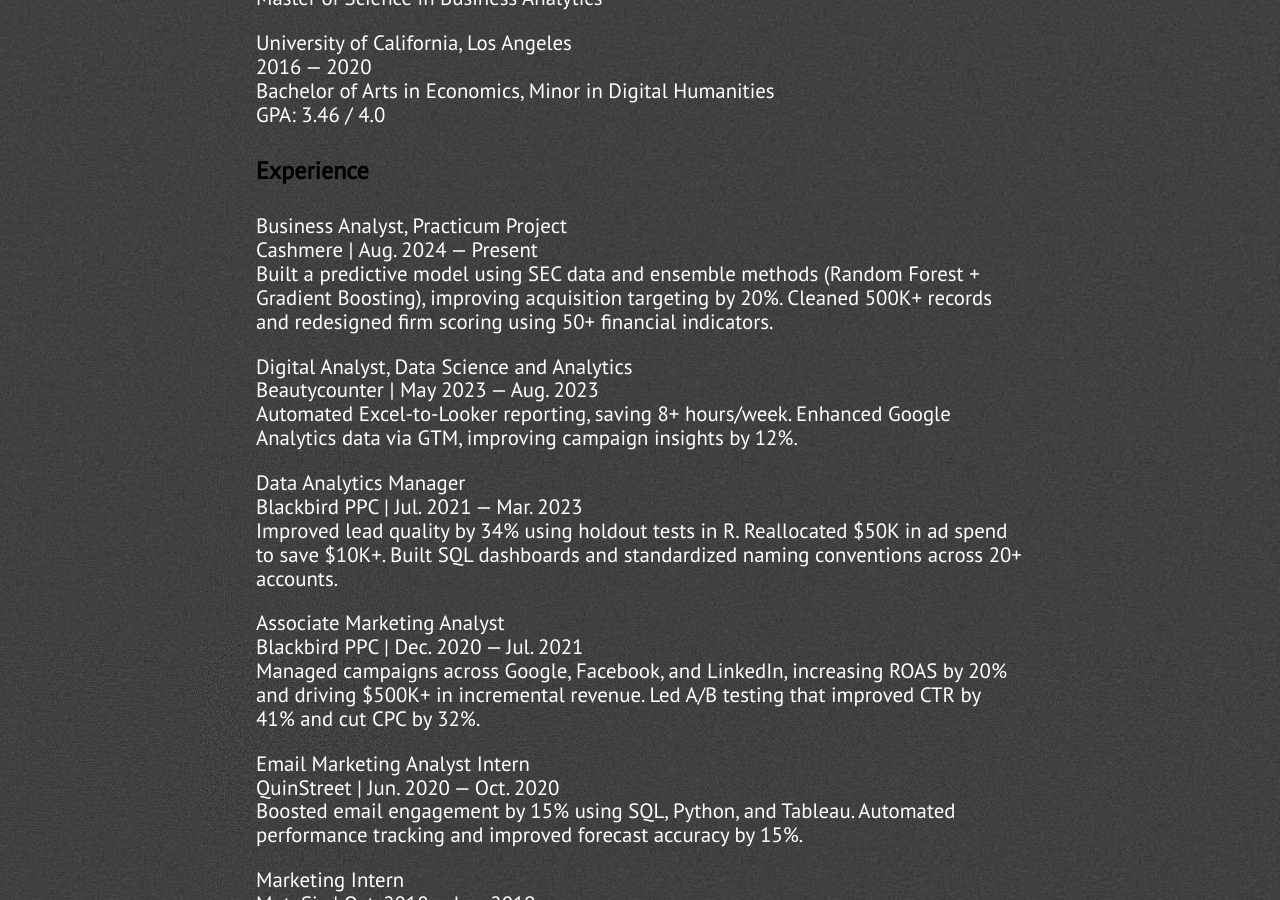
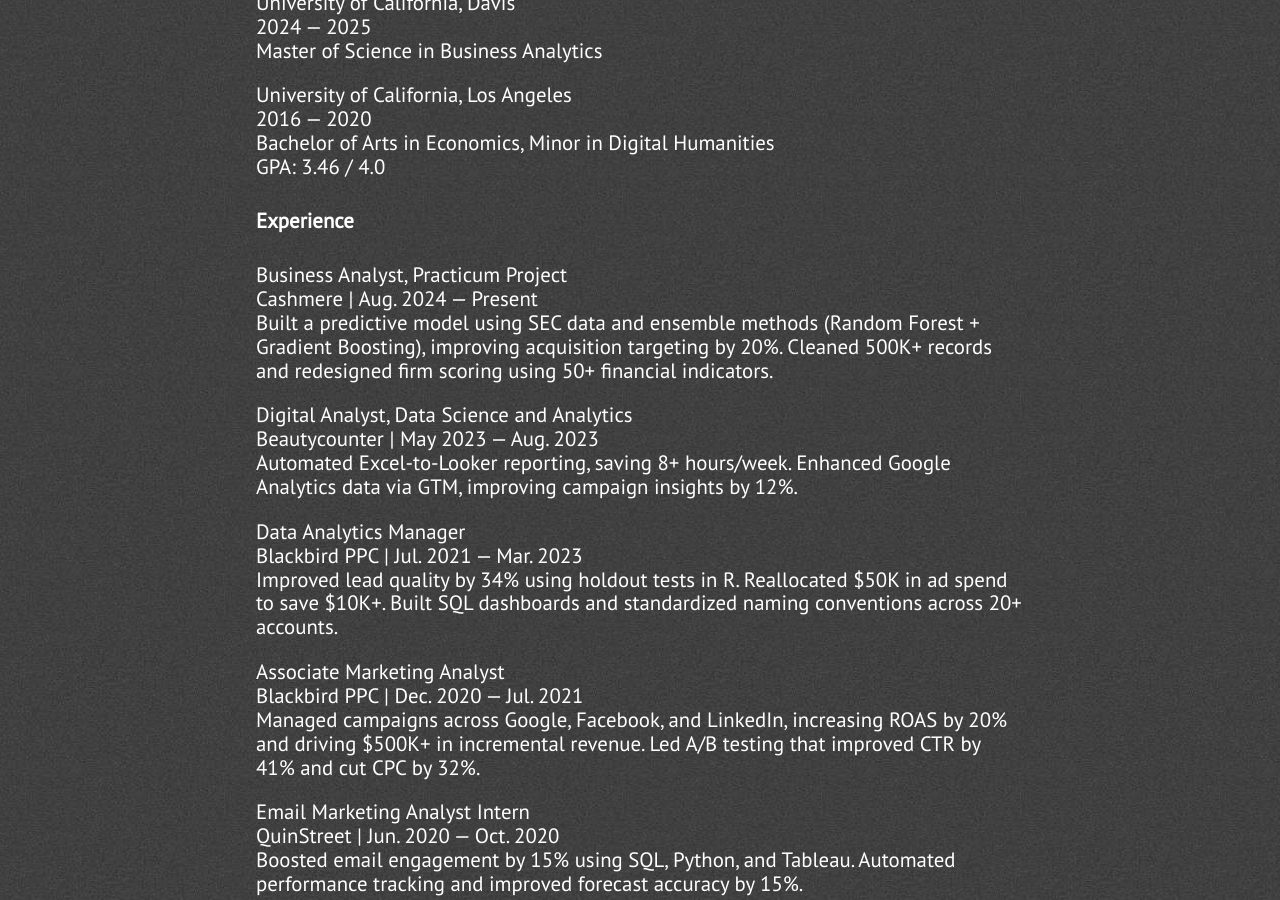
Before and after one commit to KaylynNguyen97/KaylynNguyen97.github.io, a Jekyll site: the page built from index.html, in a window 1280 px wide and 900 px high, scrolled down 2119 px. Built offline with Jekyll 4.4.1, drawn with Linux system fonts in a browser that asks for light colours; nearby versions of some CDN libraries; some of the changed text lies outside the part shown.

Commit message:
Update skills.html

```diff
--- a/_includes/skills.html
+++ b/_includes/skills.html
@@ -1,18 +1,19 @@
 <div class="section-wrapper">
     <section class="section experience" id="experience">
         <div id="experience-text">
+            <div class="section-heading text-3xl font-bold text-gray-800 mb-6">Experience</div>
 
             <!-- Education Section -->
-      <h2 class="text-3xl font-bold text-gray-800 mb-4">Education</h2>
+            <h3 class="skills-subsection text-2xl font-semibold text-primary mb-3">Education</h3>
 
             <div class="paragraph-text text-base text-gray-700 leading-relaxed mb-6">
-        <p class="mb-3">
+                <p class="mb-4">
                     <span class="font-bold text-lg text-gray-900">University of California, Davis</span><br>
                     <span class="italic text-gray-600">2024 — 2025</span><br>
                     Master of Science in Business Analytics
                 </p>
 
-        <p class="mb-3">
+                <p class="mb-4">
                     <span class="font-bold text-lg text-gray-900">University of California, Los Angeles</span><br>
                     <span class="italic text-gray-600">2016 — 2020</span><br>
                     Bachelor of Arts in Economics, Minor in Digital Humanities<br>
@@ -21,58 +22,47 @@
             </div>
 
             <!-- Experience Section -->
-      <h2 class="text-3xl font-bold text-gray-800 mb-4">Experience</h2>
+            <h3 class="skills-subsection text-2xl font-semibold text-primary mb-3">Experience</h3>
 
             <div class="paragraph-text text-base text-gray-700 leading-relaxed">
+
                 <p class="mb-4">
                     <span class="font-bold text-lg text-gray-900">Business Analyst, Practicum Project</span><br>
                     <span class="text-gray-600">Cashmere | Aug. 2024 — Present</span><br>
-          <span class="text-sm text-gray-700">
-            Built a predictive model using SEC data and ensemble methods (Random Forest + Gradient Boosting), improving acquisition targeting by 20%. Cleaned 500K+ records and redesigned firm scoring using 50+ financial indicators.
-          </span>
+                    Built a predictive model using SEC data and ensemble methods (Random Forest + Gradient Boosting), improving acquisition targeting by <span class="font-semibold">20%</span>. Cleaned <span class="font-semibold">500K+</span> records and redesigned firm scoring using <span class="font-semibold">50+ financial indicators</span>.
                 </p>
 
                 <p class="mb-4">
                     <span class="font-bold text-lg text-gray-900">Digital Analyst, Data Science and Analytics</span><br>
                     <span class="text-gray-600">Beautycounter | May 2023 — Aug. 2023</span><br>
-          <span class="text-sm text-gray-700">
-            Automated Excel-to-Looker reporting, saving 8+ hours/week. Enhanced Google Analytics data via GTM, improving campaign insights by 12%.
-          </span>
+                    Automated Excel-to-Looker reporting, saving <span class="font-semibold">8+ hours/week</span>. Enhanced Google Analytics data via GTM, improving campaign insights by <span class="font-semibold">12%</span>.
                 </p>
 
                 <p class="mb-4">
                     <span class="font-bold text-lg text-gray-900">Data Analytics Manager</span><br>
                     <span class="text-gray-600">Blackbird PPC | Jul. 2021 — Mar. 2023</span><br>
-          <span class="text-sm text-gray-700">
-            Improved lead quality by 34% using holdout tests in R. Reallocated $50K in ad spend to save $10K+. Built SQL dashboards and standardized naming conventions across 20+ accounts.
-          </span>
+                    Improved lead quality by <span class="font-semibold">34%</span> using holdout tests in R. Reallocated <span class="font-semibold">$50K</span> in ad spend to save <span class="font-semibold">$10K+</span>. Built SQL dashboards and standardized naming conventions across <span class="font-semibold">20+ accounts</span>.
                 </p>
 
                 <p class="mb-4">
                     <span class="font-bold text-lg text-gray-900">Associate Marketing Analyst</span><br>
                     <span class="text-gray-600">Blackbird PPC | Dec. 2020 — Jul. 2021</span><br>
-          <span class="text-sm text-gray-700">
-            Managed campaigns across Google, Facebook, and LinkedIn, increasing ROAS by 20% and driving $500K+ in incremental revenue. Led A/B testing that improved CTR by 41% and cut CPC by 32%.
-          </span>
+                    Managed campaigns across Google, Facebook, and LinkedIn, increasing ROAS by <span class="font-semibold">20%</span> and driving <span class="font-semibold">$500K+</span> in incremental revenue. Led A/B testing that improved CTR by <span class="font-semibold">41%</span> and cut CPC by <span class="font-semibold">32%</span>.
                 </p>
 
                 <p class="mb-4">
                     <span class="font-bold text-lg text-gray-900">Email Marketing Analyst Intern</span><br>
                     <span class="text-gray-600">QuinStreet | Jun. 2020 — Oct. 2020</span><br>
-          <span class="text-sm text-gray-700">
-            Boosted email engagement by 15% using SQL, Python, and Tableau. Automated performance tracking and improved forecast accuracy by 15%.
-          </span>
+                    Boosted email engagement by <span class="font-semibold">15%</span> using SQL, Python, and Tableau. Automated performance tracking and improved forecast accuracy by <span class="font-semibold">15%</span>.
                 </p>
 
                 <p class="mb-4">
                     <span class="font-bold text-lg text-gray-900">Marketing Intern</span><br>
                     <span class="text-gray-600">MuteSix | Oct. 2018 — Jun. 2019</span><br>
-          <span class="text-sm text-gray-700">
-            Increased organic traffic by 30% with content and SEO improvements. Authored case studies and delivered $5K+ in training on email and Facebook ads.
-          </span>
+                    Increased organic traffic by <span class="font-semibold">30%</span> with content and SEO improvements. Authored case studies and delivered <span class="font-semibold">$5K+</span> in training on email and Facebook ads.
                 </p>
+
             </div>
-
         </div>
     </section>
 </div>
```
Lines whose indentation alone changed are shown as unchanged.
